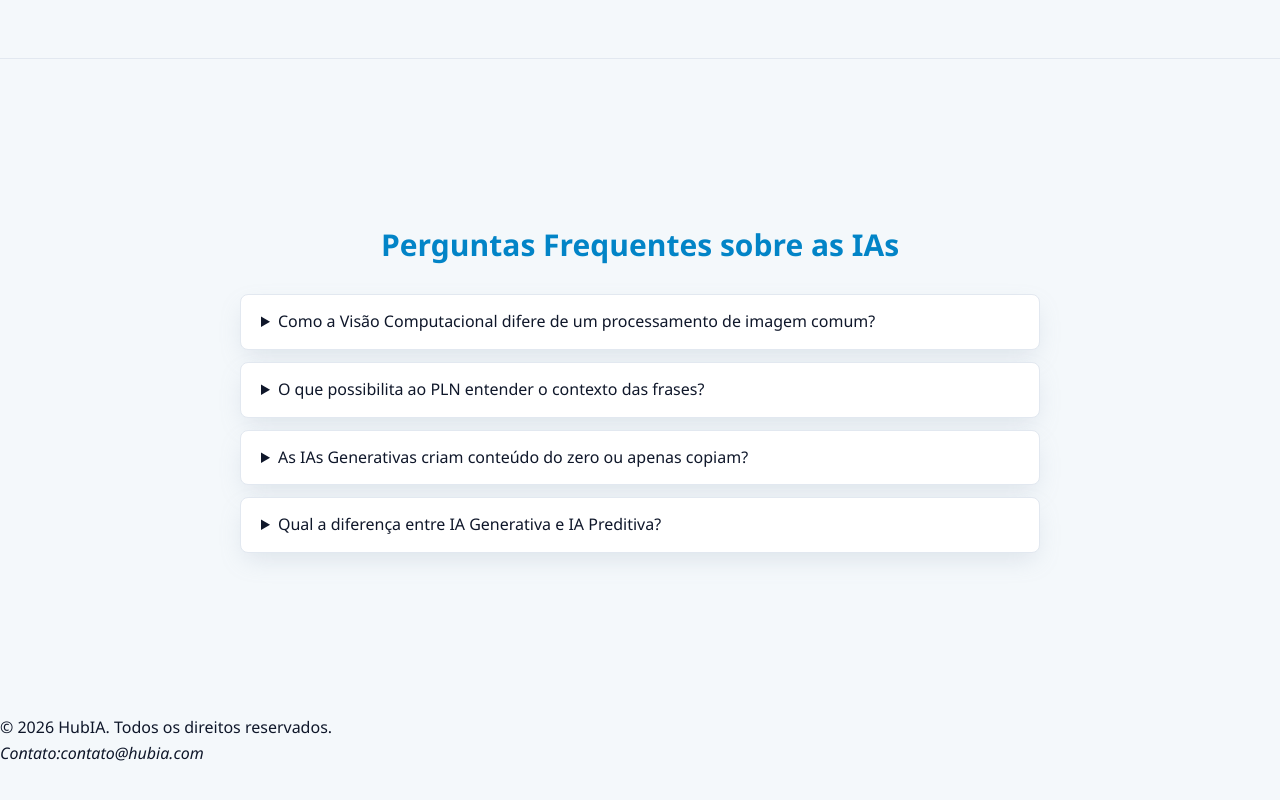
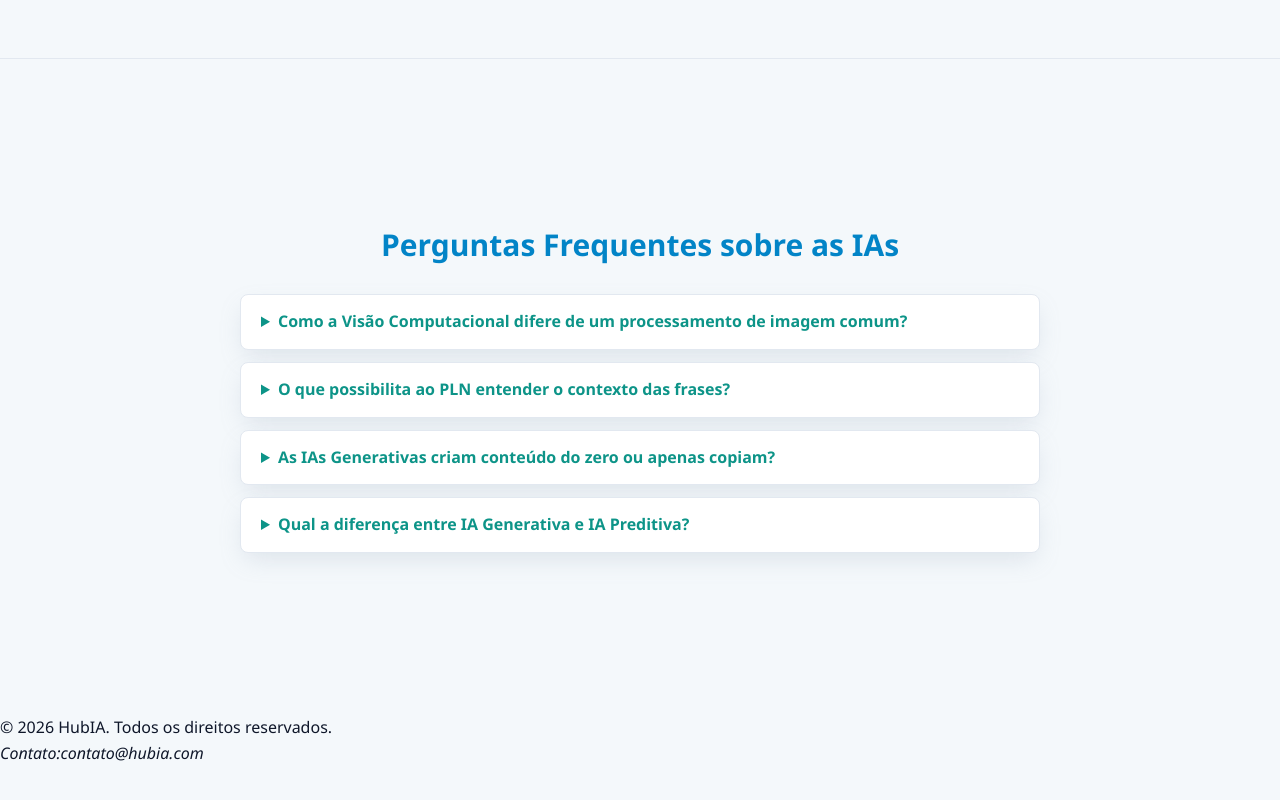
Before and after one commit to rafaela-camara/Display, a website: page hub_ai/index.html in a window 1280 px wide. Shown: the part 2645-3445 px from the top of the page. Drawn offline with Linux system fonts and the light colour scheme.

Commit message:
ADD: finalizando o faq

```diff
--- a/hub_ai/css/style.css
+++ b/hub_ai/css/style.css
@@ -159,4 +159,14 @@
     transition: var(--trasition);
 }
 
+.faq__item[open]{
+    border-color: var(--color-primary);
+}
+
+.faq__summary{
+    font-weight: 600;
+    cursor: pointer;
+    color: var(--color-secondary);
+}
+
 .footer{}
```
